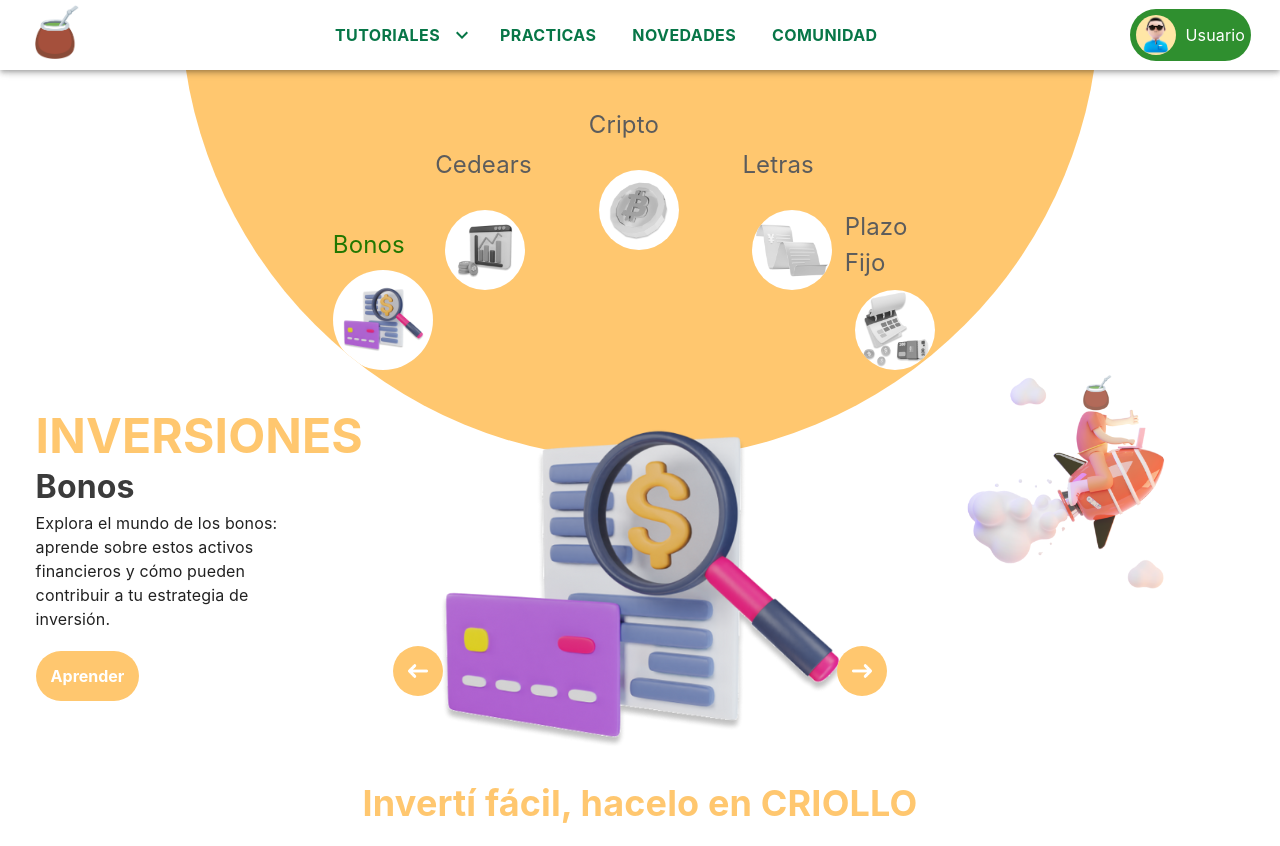
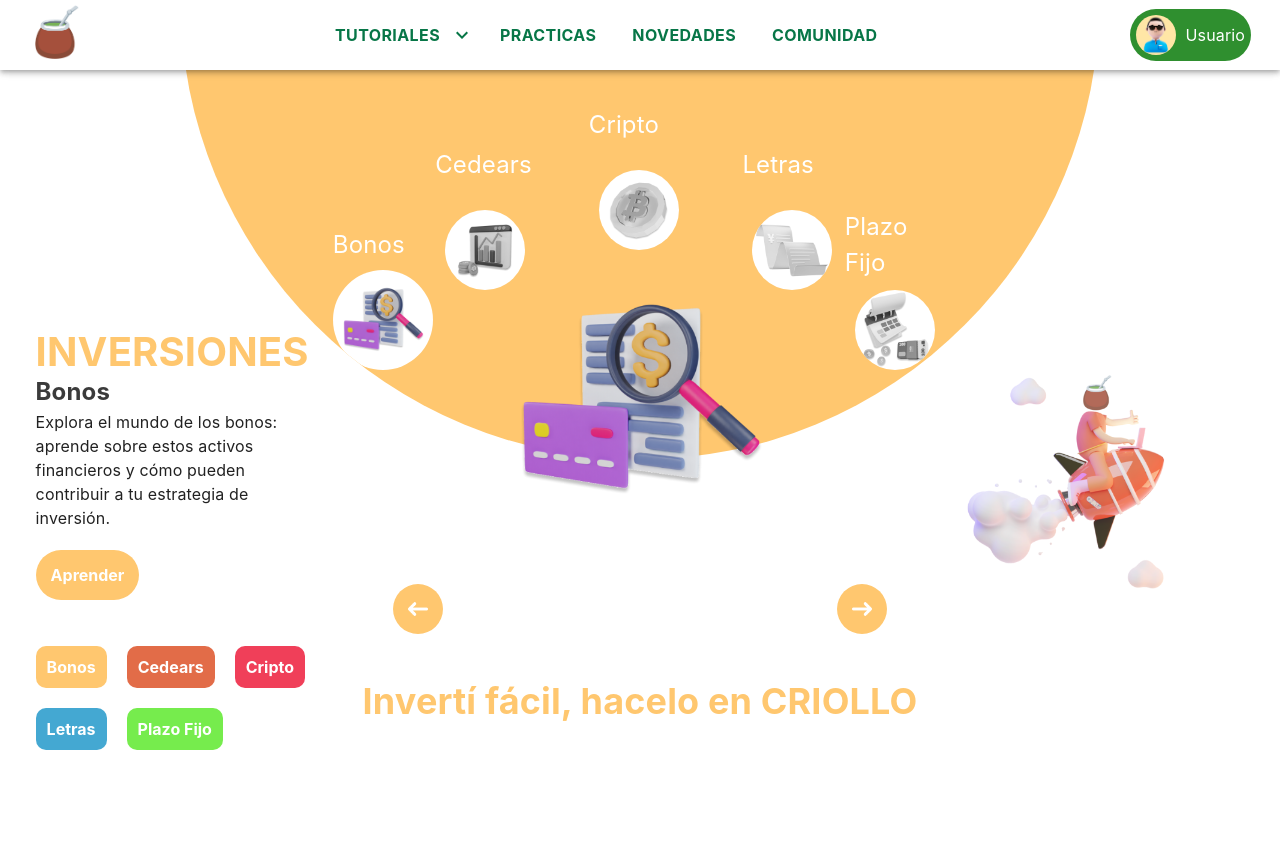
Before and after one commit to chizzi01/CriolloApp, a React (Vite) app in the folder projects/criolloApp/: page /#/inversiones in a window 1280 px wide. After the commit the page ends 800 px from the top, so only its background shows below. Built offline with nearby package versions, Linux system fonts and the light colour scheme.

Commit message:
inversiones fixed

```diff
--- a/projects/criolloApp/src/App.css
+++ b/projects/criolloApp/src/App.css
@@ -618,6 +618,7 @@
   background-color: #fff;
   border-radius: 50%;
   transform-origin: center bottom;
+  z-index: 5;
   /* Cambia el origen de la transformación */
 }
 
@@ -625,7 +626,7 @@
   position: absolute;
   top: 5%;
   transform: translate(-50%, -50%);
-  color: #227700;
+  color: #ffffff;
   font-size: 1.5em;
   /* padding-left: 100px; */
   width: 100%;
@@ -634,6 +635,7 @@
 .circle-image:nth-child(1) {
   left: 20%;
   top: 30%;
+  z-index: 5;
 }
 
 .circle-image:nth-child(2) {
@@ -660,23 +662,53 @@
   filter: grayscale(100%);
 }
 
+.seccionesContainer{
+  position: relative;
+  width: 300px;
+  top: 42%;
+  padding: 10px;
+  left: 2%;
+  z-index: 10;
+}
+
+.secciones{
+  display: flex;
+  flex-flow: row wrap;
+  justify-content: flex-start;
+  align-items: center;
+  gap: 20px;
+  z-index: 10;
+}
+
+.seccion{
+  border-radius: 10px;
+  padding: 10px;
+  color: #ffffff;
+  font-weight: bold;
+  cursor: pointer;
+}
+
+.seccion:hover{
+  background-color: #7dfa6d;
+}
+
 .textoInversiones-container {
   position: relative;
   width: 300px;
   height: 300px;
-  top: 50%;
+  top: 40%;
   padding: 10px;
   left: 2%;
 }
 
 .textoInversiones-container h1 {
   color: #FFC76F;
-  font-size: 3em;
+  font-size: 2.5em;
 }
 
 .textoInversiones-container h2 {
   color: #3b3b3b;
-  font-size: 2em;
+  font-size: 1.5em;
 }
 
 .textoInversiones-container p {
@@ -731,18 +763,31 @@
   outline: none;
 }
 
+
 .imagenCentral {
+  position: absolute; /* Agrega esta línea */
+  display: flex;
+  justify-content: center;
+  align-items: center;
+  width: 100%;
+  height: 100%;
+  top: 0; /* Agrega esta línea */
+  left: 0; /* Agrega esta línea */
+}
+
+.imagenCentral img {
   position: relative;
-  text-align: center;
   z-index: 1;
-  top: 5%;
+  width: 300px;
+  height: 300px;
 }
 
 .flechas-container {
   position: relative;
   width: 100%;
-  bottom: 20%;
+  /* bottom: 40%; */
   z-index: 1;
+  top: 20%;
 }
 
 .flechas-align {
@@ -793,8 +838,15 @@ button.flecha:focus {
 .eslogan-container {
   position: relative;
   text-align: center;
+  font-size: 1.5rem;
+  top: 25%;
+  width: 100%;
+}
+
+.eslogan-container h2 {
+  font-weight: bold;
   font-size: 1.5em;
-  bottom: 10%;
+  margin-bottom: 20px;
 }
 
 .imagenInversiones {
--- a/projects/criolloApp/src/components/Inversiones.jsx
+++ b/projects/criolloApp/src/components/Inversiones.jsx
@@ -39,7 +39,7 @@ export default function InversionesComponent() {
     return (
         <div className="inversiones-container">
             <div className="image-circle" style={{ backgroundColor: imagenes[indiceActual].color }}>
-                <div className="imagenes-circle" style={{ overflow: 'visible',zIndex:1 }}>
+                <div className="imagenes-circle" style={{ position: 'relative', zIndex: 1 }}>
                     {imagenes.map((imagen, indice) => (
                         <div key={indice} className={`circle-image ${indice !== indiceActual ? 'not-selected' : ''}`}>
                             <img
@@ -48,7 +48,7 @@ export default function InversionesComponent() {
                                 className={`circle-image ${indice !== indiceActual ? 'not-selected' : ''}`}
                                 onClick={() => setIndiceActual(indice)}
                                 style={{
-                                transform: indice === indiceActual ? 'scale(1)' : 'scale(0.8)' // Agrega esta línea
+                                    transform: indice === indiceActual ? 'scale(1)' : 'scale(0.8)'
                                 }}
                             />
                             <div className="circle-text">{imagen.titulo}</div>
@@ -56,7 +56,9 @@ export default function InversionesComponent() {
                     ))}
                 </div>
             </div>
-
+            <div className='imagenCentral'>
+                    <img src={imagenes[indiceActual].src} alt='imagen central' />
+                </div>
             <div className='textoInversiones-container'>
                 <h1 style={{ color: imagenes[indiceActual].color }}>INVERSIONES</h1>
                 <h2>{imagenes[indiceActual].titulo}</h2>
@@ -64,9 +66,16 @@ export default function InversionesComponent() {
                 <button className='AprenderBtn' style={{ backgroundColor: imagenes[indiceActual].color }}>Aprender</button>
             </div>
 
-            <div className='imagenCentral'>
-                <img src={imagenes[indiceActual].src} alt='imagen central' />
+            <div className='seccionesContainer'>
+                <div className='secciones'>
+                    <button className='seccion' style={{ backgroundColor: imagenes[0].color }} onClick={() => setIndiceActual(0)}>Bonos</button>
+                    <button className='seccion' style={{ backgroundColor: imagenes[1].color }} onClick={() => setIndiceActual(1)}>Cedears</button>
+                    <button className='seccion' style={{ backgroundColor: imagenes[2].color }} onClick={() => setIndiceActual(2)}>Cripto</button>
+                    <button className='seccion' style={{ backgroundColor: imagenes[3].color }} onClick={() => setIndiceActual(3)}>Letras</button>
+                    <button className='seccion' style={{ backgroundColor: imagenes[4].color }} onClick={() => setIndiceActual(4)}>Plazo Fijo</button>
                 </div>
+            </div>
+
 
             <div className='flechas-container'>
                 <div className='flechas-align'>
```
Lines whose indentation alone changed are shown as unchanged.
